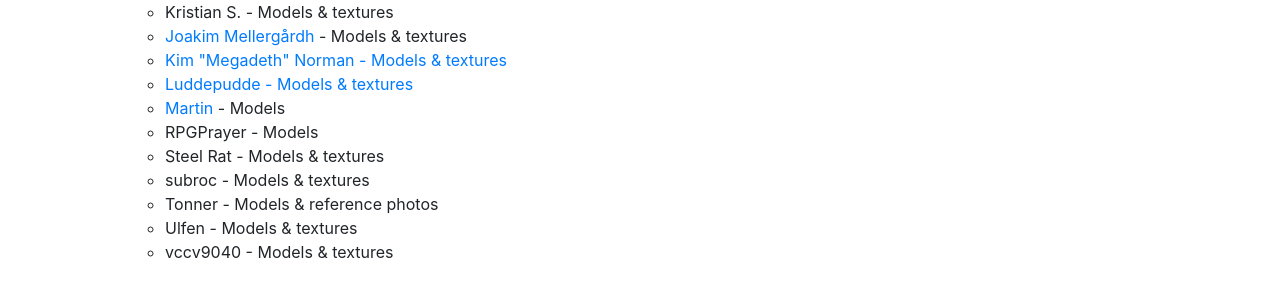
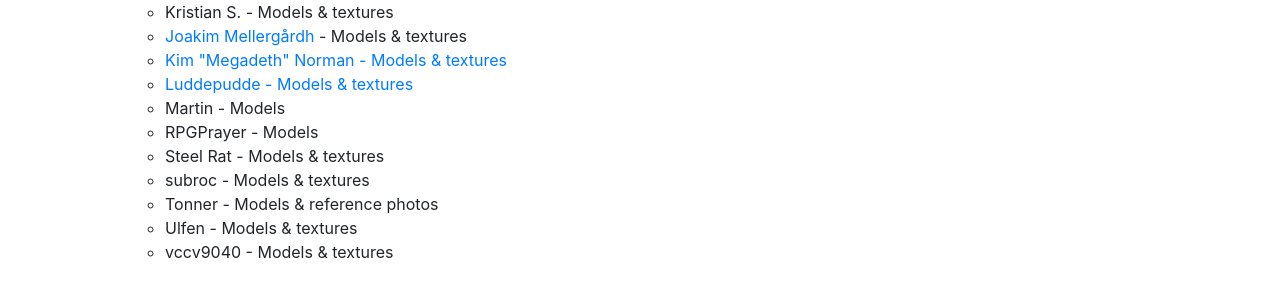
Before and after one commit to SwedishForcesPack/swedishforcespack.github.io, a Jekyll site: the page built from about/index.html, in a window 1280 px wide and 900 px high, scrolled down 1245 px. Shown: the part 162-446 px from the top of the window. Built offline with Jekyll 4.4.1, drawn with Linux system fonts in a browser that asks for light colours; nearby versions of some CDN libraries; comment, search, counter and statistics services are not loaded; part of the change alters nothing that is shown.

```diff
--- a/about/index.html
+++ b/about/index.html
@@ -98,7 +98,7 @@ title: About | Swedish Forces Pack
         <li><a href="http://mellergardportfolio.se/" target=_blank>Joakim Mellergårdh</a> - Models &amp; textures</li>
         <li><a href="https://sketchfab.com/kimroyale" target=_blank>Kim "Megadeth" Norman - Models &amp; textures</a></li>
         <li><a href="https://sketchfab.com/ludde5000" target=_blank>Luddepudde - Models &amp; textures</a></li>
-        <li><a href="http://point3d.blogspot.com/" target=_blank>Martin</a> - Models</li>
+        <li>Martin - Models</li>
         <li>RPGPrayer - Models</li>
         <li>Steel Rat - Models &amp; textures</li>
         <li>subroc - Models &amp; textures</li>
```
